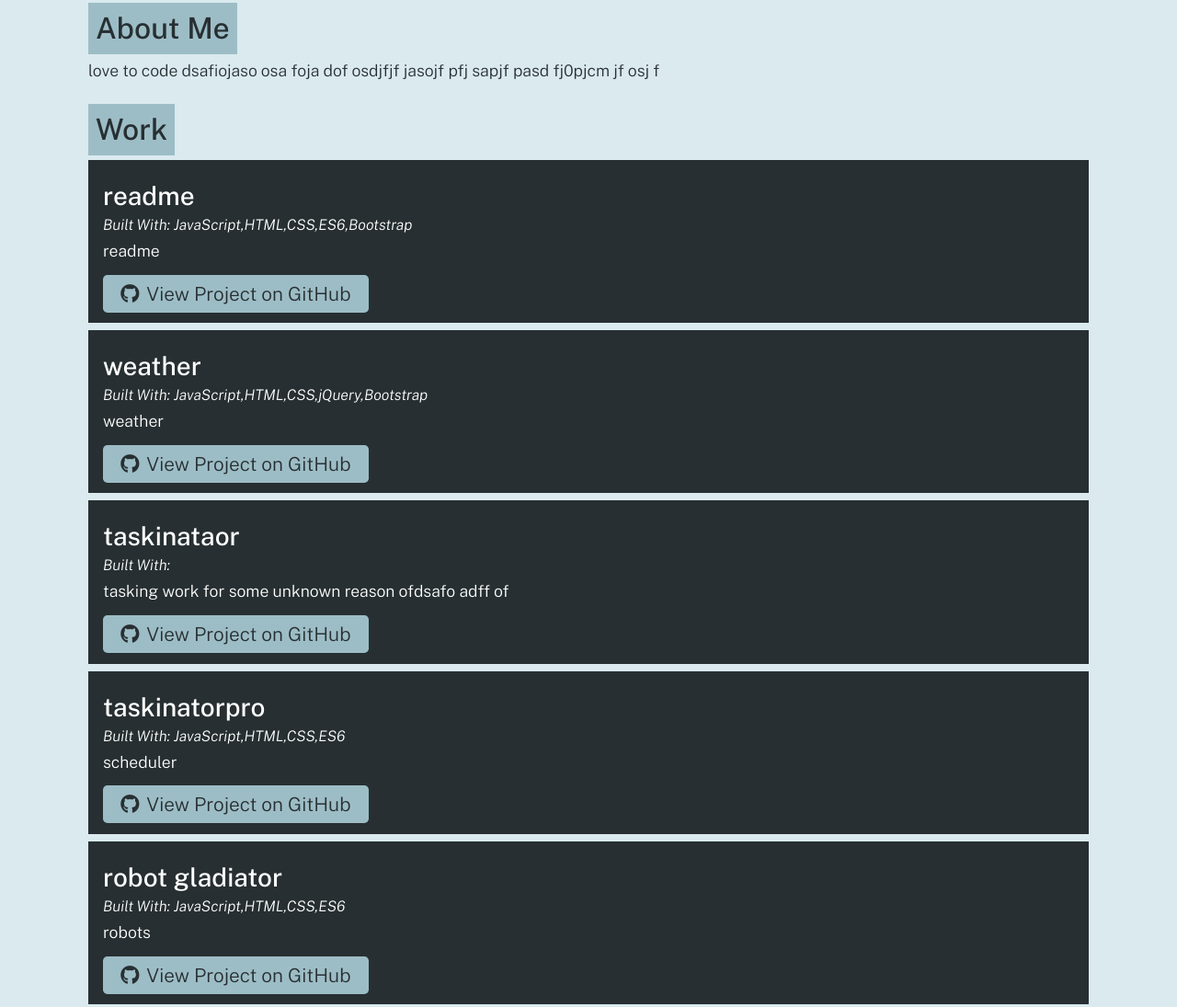
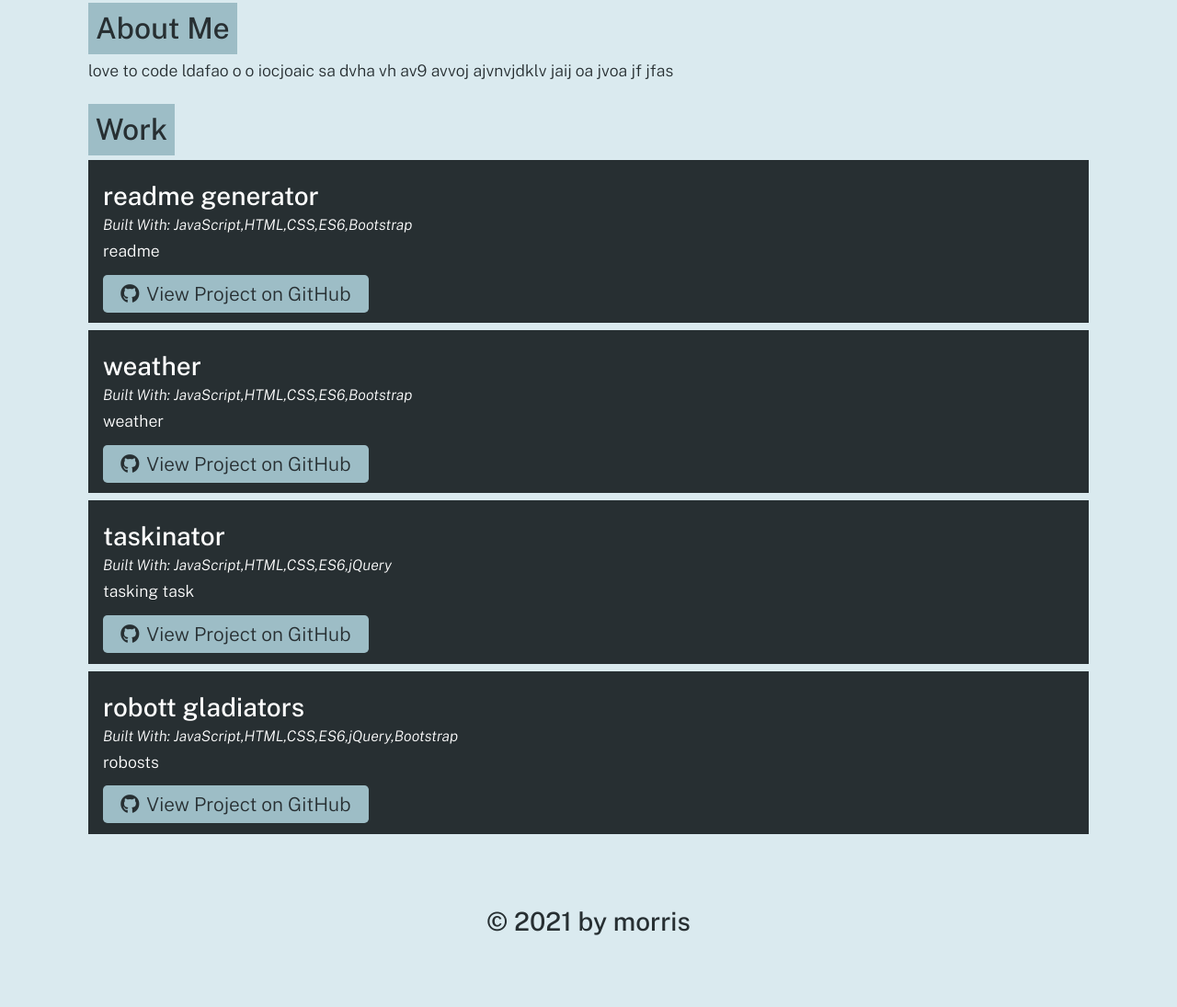
Before and after one commit to bilcon/portfolio-generator, a website: page dist/index.html in a window 1280 px wide. Shown: the part 148-1243 px from the top of the page at 92% size. After the commit the page ends 1188 px from the top, so only its background shows below. Drawn offline with nearby package versions, Linux system fonts and the light colour scheme.

Commit message:
updating for push to main

```diff
--- a/dist/index.html
+++ b/dist/index.html
@@ -24,7 +24,7 @@
 
     <section class="my-3" id="about">
       <h2 class="text-dark bg-primary p-2 display-inline-block">About Me</h2>
-      <p>love to code dsafiojaso osa foja dof osdjfjf jasojf pfj sapjf pasd fj0pjcm jf osj f</p>
+      <p>love to code ldafao o o iocjoaic sa dvha vh av9 avvoj ajvnvjdklv jaij oa jvoa jf jfas</p>
     </section>
 
 
@@ -33,52 +33,42 @@
       <div class="flex-row justify-space-between">
 
           <div class="col-12 mb-2 bg-dark text-light p-3">
-            <h3 class="portfolio-item-title text-light">readme</h3>
+            <h3 class="portfolio-item-title text-light">readme generator</h3>
             <h5 class="portfolio-languages">
               Built With:
               JavaScript,HTML,CSS,ES6,Bootstrap
             </h5>
             <p>readme</p>
-            <a href="morrisgithub" class="btn"><i class="fab fa-github mr-2"></i>View Project on GitHub</a>
+            <a href="morrisgithug" class="btn"><i class="fab fa-github mr-2"></i>View Project on GitHub</a>
           </div>
 
           <div class="col-12 mb-2 bg-dark text-light p-3">
             <h3 class="portfolio-item-title text-light">weather</h3>
             <h5 class="portfolio-languages">
               Built With:
-              JavaScript,HTML,CSS,jQuery,Bootstrap
+              JavaScript,HTML,CSS,ES6,Bootstrap
             </h5>
             <p>weather</p>
             <a href="morrisgithub" class="btn"><i class="fab fa-github mr-2"></i>View Project on GitHub</a>
           </div>
 
           <div class="col-12 mb-2 bg-dark text-light p-3">
-            <h3 class="portfolio-item-title text-light">taskinataor</h3>
+            <h3 class="portfolio-item-title text-light">taskinator</h3>
             <h5 class="portfolio-languages">
               Built With:
-
+              JavaScript,HTML,CSS,ES6,jQuery
             </h5>
-            <p>tasking work for some unknown reason ofdsafo adff of </p>
+            <p>tasking task</p>
             <a href="morrisgithub" class="btn"><i class="fab fa-github mr-2"></i>View Project on GitHub</a>
           </div>
 
           <div class="col-12 mb-2 bg-dark text-light p-3">
-            <h3 class="portfolio-item-title text-light">taskinatorpro</h3>
+            <h3 class="portfolio-item-title text-light">robott gladiators</h3>
             <h5 class="portfolio-languages">
               Built With:
-              JavaScript,HTML,CSS,ES6
+              JavaScript,HTML,CSS,ES6,jQuery,Bootstrap
             </h5>
-            <p>scheduler</p>
-            <a href="morriggithub" class="btn"><i class="fab fa-github mr-2"></i>View Project on GitHub</a>
-          </div>
-
-          <div class="col-12 mb-2 bg-dark text-light p-3">
-            <h3 class="portfolio-item-title text-light">robot gladiator</h3>
-            <h5 class="portfolio-languages">
-              Built With:
-              JavaScript,HTML,CSS,ES6
-            </h5>
-            <p>robots</p>
+            <p>robosts</p>
             <a href="morrisgithub" class="btn"><i class="fab fa-github mr-2"></i>View Project on GitHub</a>
           </div>
 
```
